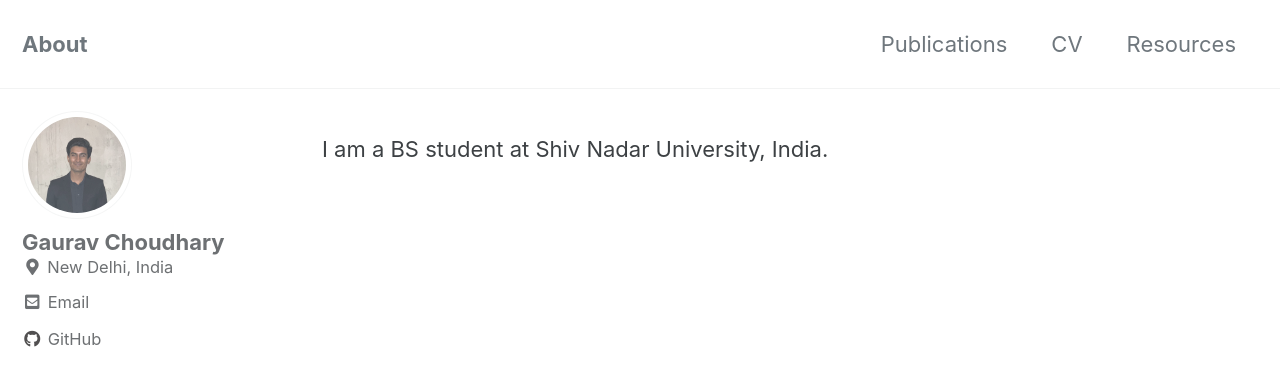
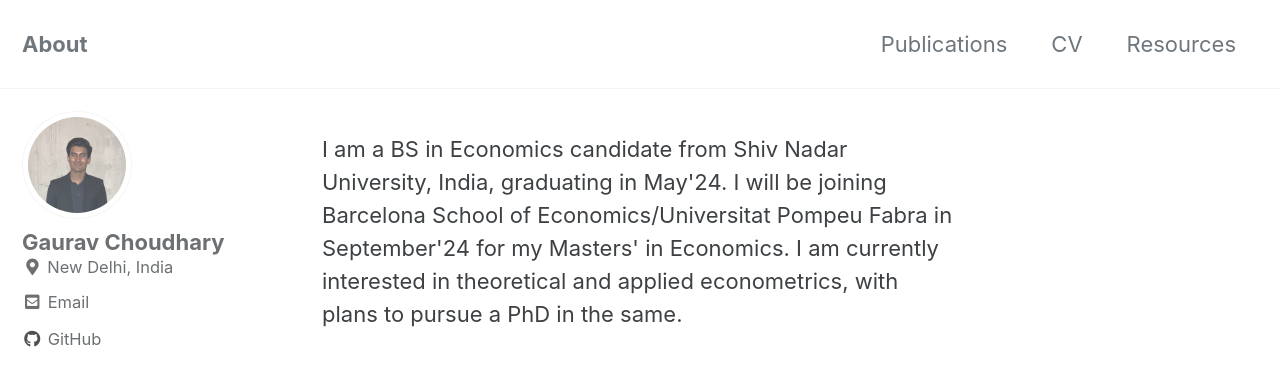
Before and after one commit to gajgaurav/gajgaurav.github.io, a Jekyll site: the page built from index.html, in a window 1280 px wide. Shown: the top 386 px of the page. Built offline with Jekyll 4.4.1, drawn with Linux system fonts in a browser that asks for light colours; cached includes are drawn as plain includes; the list of posts is cut into pages by our own code.

Commit message:
Update home.html

```diff
--- a/_layouts/home.html
+++ b/_layouts/home.html
@@ -5,7 +5,10 @@ layout: archive
 {{ content }}
 
 <section class = "introduction_content" itemprop = "text">
-  <p>I am a BS student at Shiv Nadar University, India.</p>
+  <p>I am a BS in Economics candidate from Shiv Nadar University, India, graduating in May'24.
+  I will be joining Barcelona School of Economics/Universitat Pompeu Fabra in September'24 for my Masters' in Economics.
+  I am currently interested in theoretical and applied econometrics, with plans to pursue a PhD in the same.
+  </p>
 </section>
 
 </h3>
```
